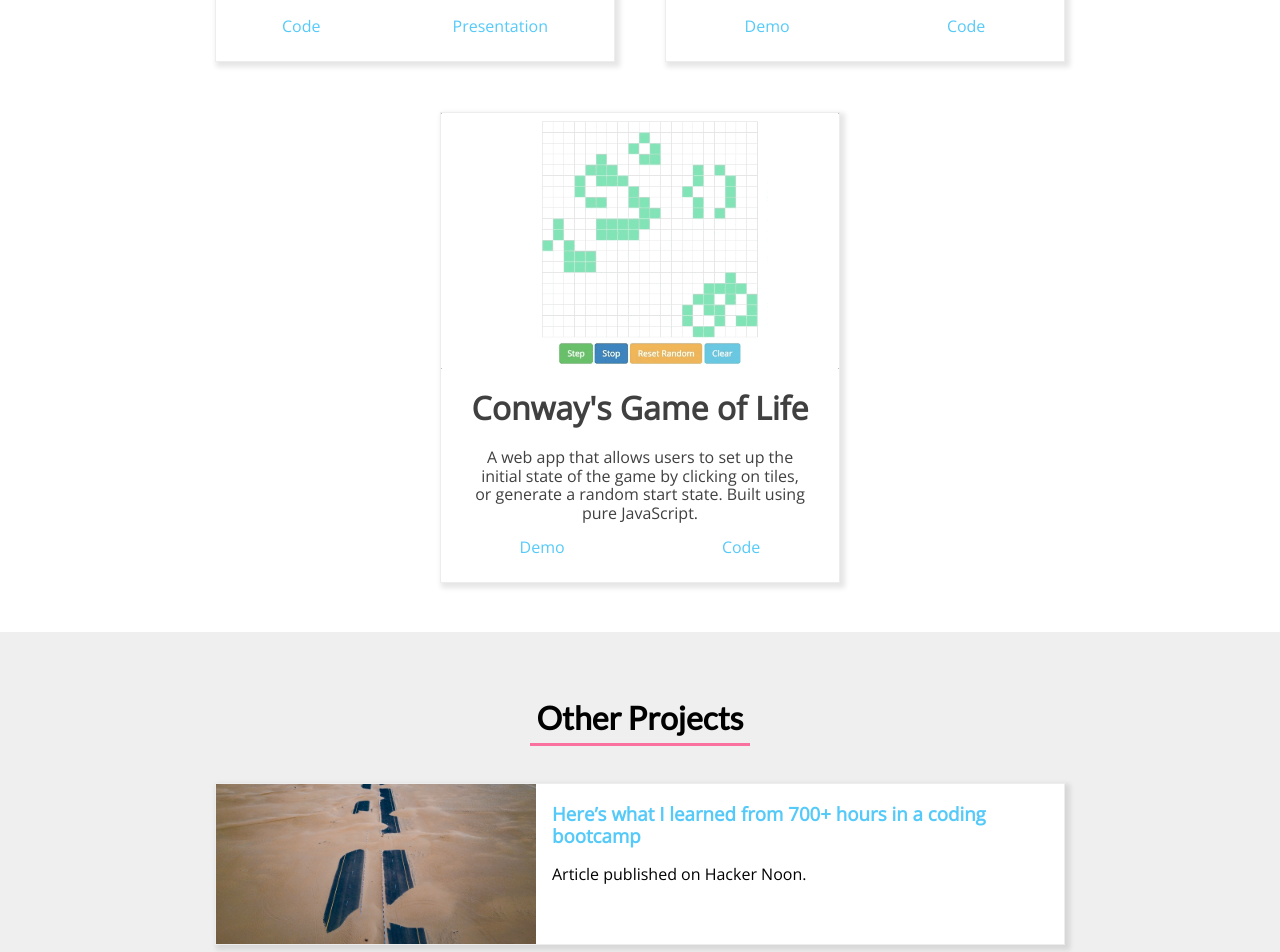
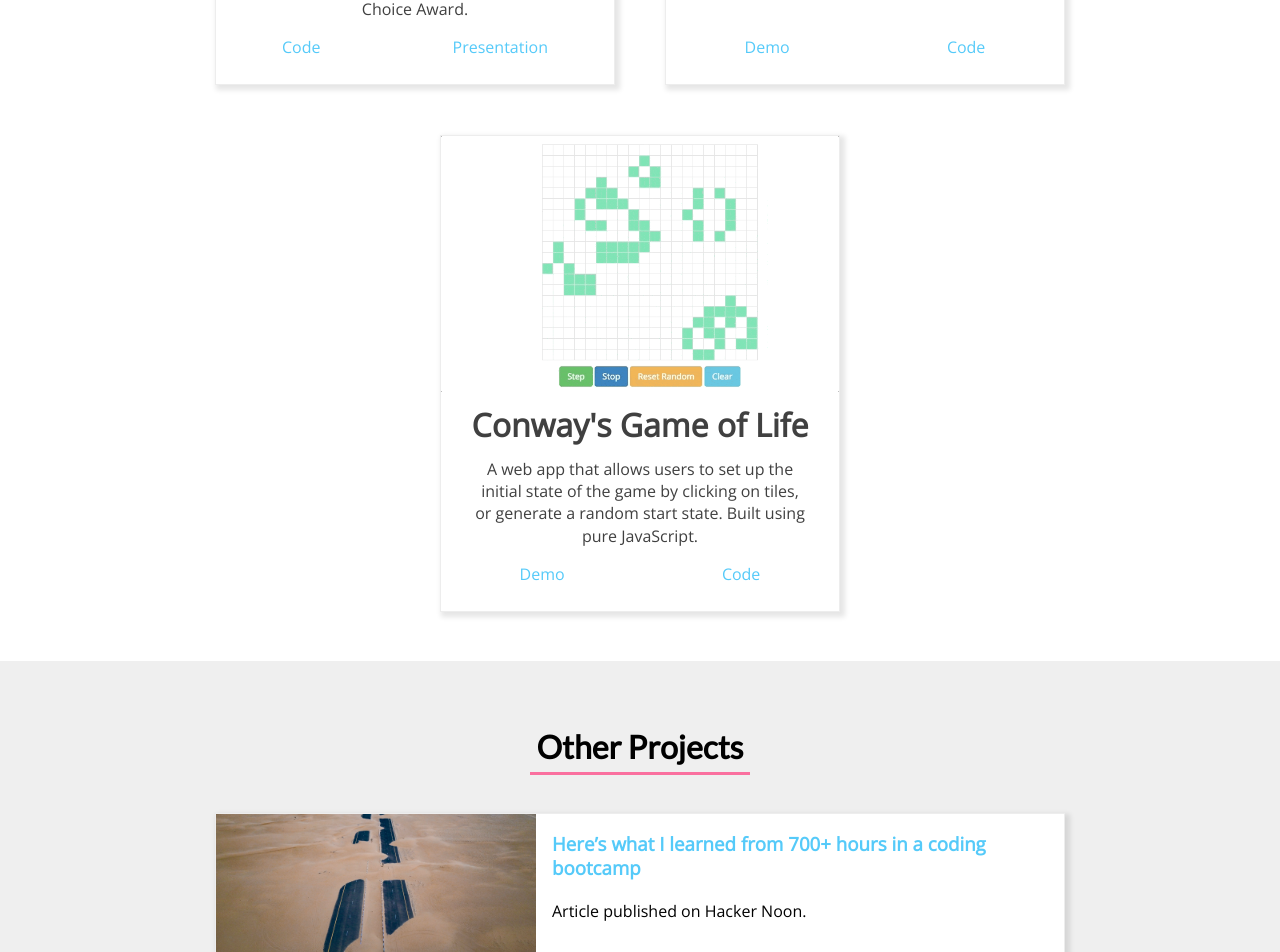
Before and after one commit to sergiodiazl/Portfolio, a React (Create React App) app: page / in a window 1280 px wide. Shown: the part 2347-3299 px from the top of the page. Built offline with nearby package versions, Linux system fonts and the light colour scheme.

Commit message:
Adjusted lineheights

```diff
--- a/src/About.css
+++ b/src/About.css
@@ -13,6 +13,7 @@
 }
 .about-summary {
   text-align: left;
+  line-height: 1.5em;
   max-width: 750px;
   margin: 0 auto;
 }
--- a/src/OtherProjects.css
+++ b/src/OtherProjects.css
@@ -37,6 +37,7 @@
 
 .other-project-text {
   padding: 0 1em;
+  line-height: 1.5em;
 }
 
 .other-project-text {
--- a/src/Projects.css
+++ b/src/Projects.css
@@ -21,6 +21,10 @@
   display: flex;
   flex-direction: column;
   justify-content: space-between;
+}
+
+.project-card {
+  line-height: 1.4em;
 }
 .project-img-container {
   width: 100%;
```
Also changed, not shown: src/Projects.js (+8 -5 lines).
